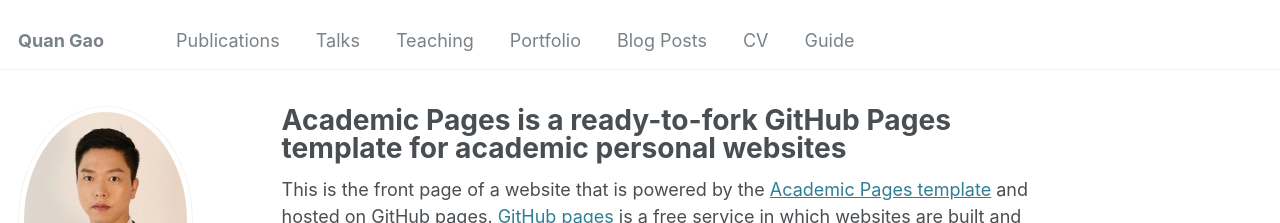
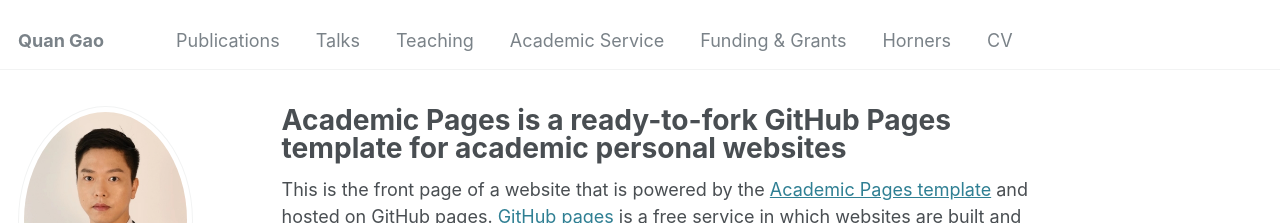
Before and after one commit to quangao92/quangao92.github.io, a Jekyll site: the page built from _pages/about.md, in a window 1280 px wide. Shown: the top 223 px of the page. Built offline with Jekyll 4.4.1, drawn with Linux system fonts in a browser that asks for light colours; some web fonts are replaced.

Commit message:
Update navigation.yml

```diff
--- a/_data/navigation.yml
+++ b/_data/navigation.yml
@@ -14,14 +14,14 @@ main:
   - title: "Teaching"
     url: /teaching/
 
-  - title: "Portfolio"
-    url: /portfolio/
+  - title: "Academic Service"
+    url: /academic service/
 
-  - title: "Blog Posts"
-    url: /year-archive/
+  - title: "Funding & Grants"
+    url: /funding grants/
+
+  - title: "Horners"
+    url: /funding prizes/
 
   - title: "CV"
     url: /cv/
-
-  - title: "Guide"
-    url: /markdown/
```
